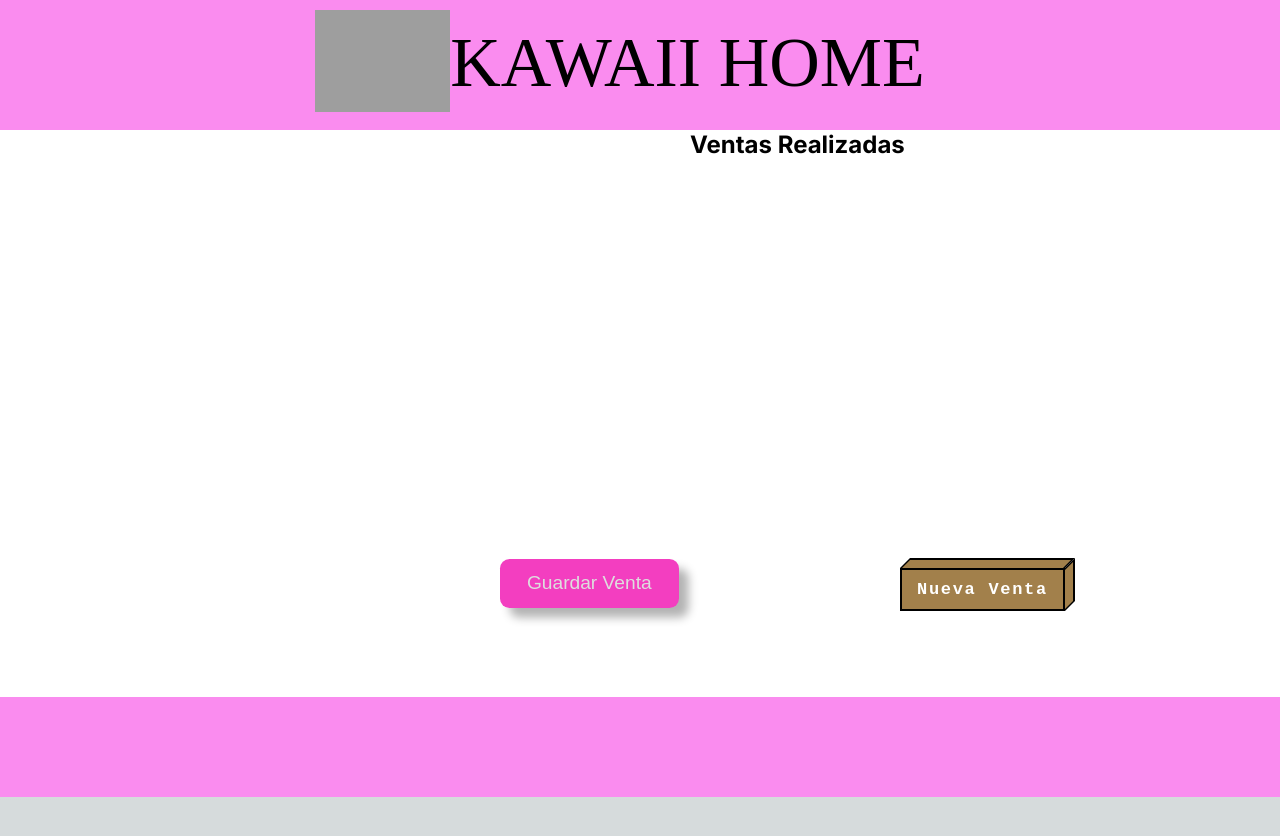
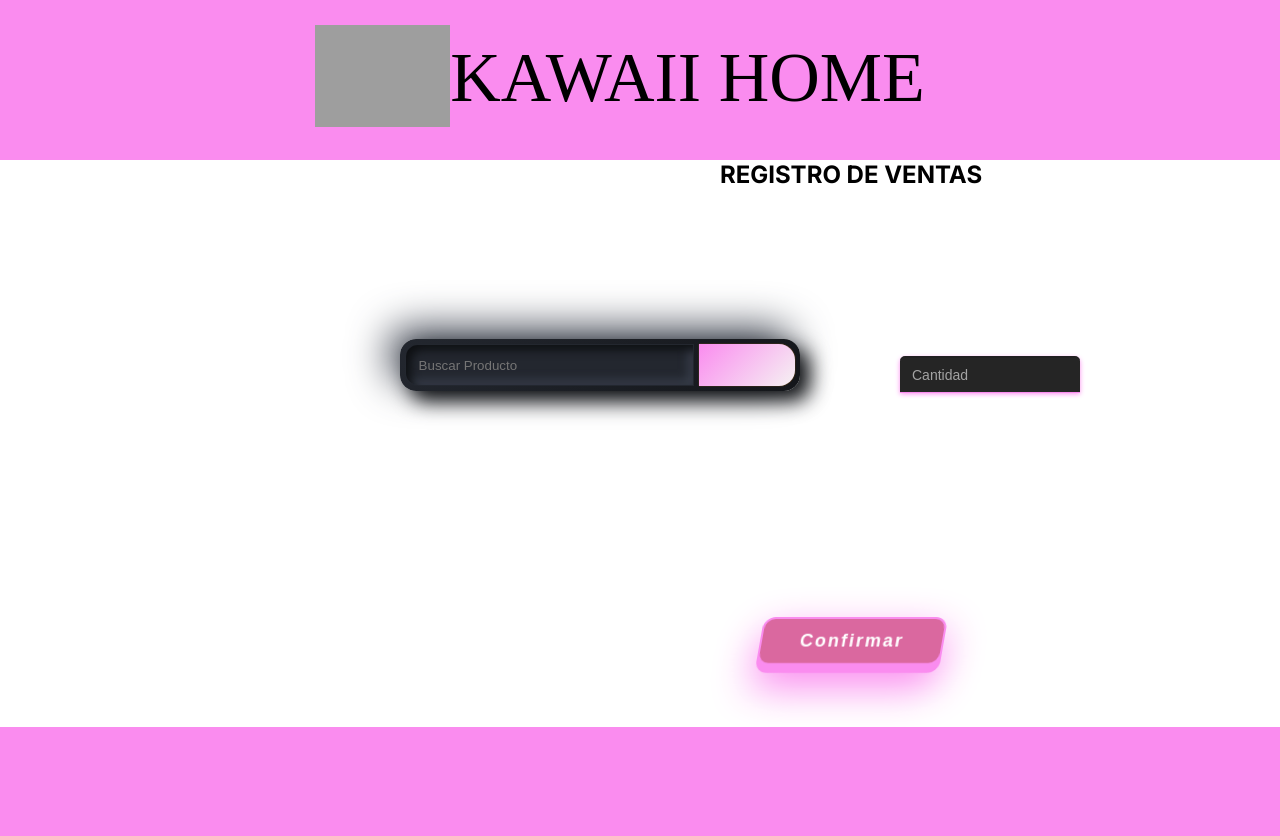
Before and after one commit to Eduug0405/Kawai_home, a Next.js app: page / in a window 1280 px wide. Shown: the top 836 px of the page. Before the commit the page ends 800 px from the top, so only its background shows below. Built offline with nearby package versions, Linux system fonts and the light colour scheme; grey boxes are pictures that could not be loaded.

Commit message:
MODIFICACION FRONT

```diff
--- a/Styles/StylesAddVenta.css
+++ b/Styles/StylesAddVenta.css
@@ -6,9 +6,9 @@
 
 .title h1{
     color:black;
-    margin-top: 130px;
+    margin-top: 160px;
     font-size: 24px;
-    margin-left: 690px;
+    margin-left:720px;
 }
 
 
@@ -20,9 +20,9 @@
     box-shadow: 10px 10px 20px #0e1013, -10px -10px 40px #383e4b;
     padding: 0.3rem;
     gap: 0.3rem;
-    margin-top: 80px;
+    margin-top: 150px;
     width: 400px;
-    margin-left: 600px;
+    margin-left: 400px;
 }
 
 .input-container input {
@@ -85,8 +85,8 @@
     position: relative;
     width: 180px;
     --accent-color: #a3e583;
-    margin-left: 700px;
-    margin-top: 50px        ;
+    margin-left: 900px;
+    transform: translateY(-35px)       ;
 }
 
 .textInputWrapper:before {
@@ -200,8 +200,8 @@
     transform: skew(-10deg);
     transition: all .1s ease;
     filter: drop-shadow(0 15px 20px var(--😀😀😀));
-    margin-top: 130px;
-    margin-left: 700px;
+    margin-top: 190px;
+    margin-left: 760px;
 }
 
 .btn-add:active{
--- a/Styles/StylesFooter.css
+++ b/Styles/StylesFooter.css
@@ -1,4 +1,4 @@
 .contenedor{
     background-color: #fa8cef;
-    padding: 50px;
+    padding: 100px;
 }
--- a/Styles/StylesHeader.css
+++ b/Styles/StylesHeader.css
@@ -9,7 +9,7 @@
     display: flex;
     justify-content: center;
     align-items: center;
-    height: 130px; /* Ajusta la altura según tus necesidades */
+    height: 160px; /* Ajusta la altura según tus necesidades */
 }
 
 
--- a/Styles/StylesVenta.css
+++ /dev/null
@@ -1,156 +0,0 @@
-.cuerpo{
-    background-color: #ffffff;
-    height: 567px;
-}
-
-.title h1{
-    color:black;
-    margin-top: 130px;
-    font-size: 24px;
-    margin-left: 690px;
-}
-
-.btn-venta button{
-    position: relative;
-    font-size: 1.2em;
-    padding: 0.7em 1.4em;
-    background-color: #f33ec0;
-    text-decoration: none;
-    border: none;
-    border-radius: 0.5em;
-    color: #DEDEDE;
-    box-shadow: 0.5em 0.5em 0.5em rgba(0, 0, 0, 0.3);
-    margin-left: 500px;
-    margin-top: 400px;
-    cursor: pointer;
-}
-
-.btn-venta button::before{
-    position: absolute;
-    content: '';
-    height: 0;
-    width: 0;
-    top: 0;
-    left: 0;
-    background: linear-gradient(135deg, rgb(255, 125, 239) 0%, rgb(250, 172, 242) 50%, rgb(241, 63, 218) 50%, rgb(243, 54, 250) 60%);
-    border-radius: 0 0 0.5em 0;
-    box-shadow: 0.2em 0.2em 0.2em rgba(0, 0, 0, 0.3);
-    transition: 0.3s;
-}
-
-.btn-venta button:hover::before{
-    width: 1.6em;
-    height: 1.6em;
-}
-
-.btn-venta button:active{
-    box-shadow: 0.2em 0.2em 0.3em rgba(0, 0, 0, 0.3);
-    transform: translate(0.1em, 0.1em);
-}
-
-
-
-.btn {
-    display: block;
-    padding: 0.7em 1em;
-    background: transparent;
-    outline: none;
-    border: 0;
-    color: #ffffff;
-    letter-spacing: 0.1em;
-    font-family: monospace;
-    font-size: 17px;
-    font-weight: bold;
-    z-index: 1;
-    margin-left: 900px;
-    transform: translateY(-40px);
-    cursor: pointer;
-}
-
-.cube {
-    position: relative;
-    transition: all 0.5s;
-}
-
-.cube .bg-top {
-    position: absolute;
-    height: 10px;
-    background: #000000;
-    bottom: 100%;
-    left: 5px;
-    right: -5px;
-    transform: skew(-45deg, 0);
-    margin: 0;
-    transition: all 0.4s;
-}
-
-.cube .bg-top .bg-inner {
-    bottom: 0;
-}
-
-.cube .bg {
-    position: absolute;
-    left: 0;
-    bottom: 0;
-    top: 0;
-    right: 0;
-    background: #000000;
-    transition: all 0.4s;
-}
-
-.cube .bg-right {
-    position: absolute;
-    background: #000000;
-    top: -5px;
-    z-index: 0;
-    bottom: 5px;
-    width: 10px;
-    left: 100%;
-    transform: skew(0, -45deg);
-    transition: all 0.4s;
-}
-
-.cube .bg-right .bg-inner {
-    left: 0;
-}
-
-.cube .bg-inner {
-    background: #a2804b;
-    position: absolute;
-    left: 2px;
-    right: 2px;
-    top: 2px;
-    bottom: 2px;
-}
-
-.cube .text {
-    position: relative;
-    transition: all 0.4s;
-}
-
-.cube:hover .bg-inner {
-    background: #d4af37;
-    transition: all 0.4s;
-}
-
-.cube:hover .text {
-    color: #28282d;
-    transition: all 0.4s;
-}
-
-.cube:hover .bg-right,
-.cube:hover .bg,
-.cube:hover .bg-top {
-    background: #28282d;
-}
-
-.cube:active {
-    z-index: 9999;
-    animation: bounce .1s linear;
-}
-
-@keyframes bounce {
-    50% {
-        transform: scale(0.9);
-    }
-}
--- a/src/app/components/Ventas.js
+++ b/src/app/components/Ventas.js
@@ -1,47 +1,24 @@
-"use client"
-import React, {useEffect, useState} from "react";
-import'/Styles/StylesVenta.css';
-import {useRouter} from "next/navigation";
-
-const Ventas = () => {
-    const navigation = useRouter()
-
-
-
-
-    const handleClick = ()=>{
-        navigation.push("/addVentaLink")
-    }
+import React from "react";
+import '../../../Styles/StylesAddVenta.css'
+const Ventas= () =>{
     return(
         <div className="cuerpo">
             <div className="title">
-              <h1>Ventas Realizadas</h1>
-
+                <h1>REGISTRO DE VENTAS</h1>
+            </div>
+            <div className="input-container">
+                <input type="text" placeholder="Buscar Producto"/>
+                <button className="button"></button>
             </div>
 
-
-
-            <div className="btn-venta">
-            <button>Guardar Venta</button>
+            <div className="textInputWrapper">
+                <input placeholder="Cantidad" type="text" className="textInput"/>
             </div>
 
-
-            <button type="button" className="btn cube cube-hover" onClick={handleClick}>
-                <div className="bg-top">
-                    <div className="bg-inner"></div>
-                </div>
-                <div className="bg-right">
-                    <div className="bg-inner"></div>
-                </div>
-                <div className="bg">
-                    <div className="bg-inner"></div>
-                </div>
-                <div className="text">Nueva Venta</div>
-
+            <button className="btn-add">
+                Confirmar
             </button>
-
         </div>
-
     )
 }
 
```
Also changed, not shown: src/app/addVentaLink/page.js (deleted, +0 -13 lines), src/app/components/AddVenta.js (deleted, +0 -25 lines).
